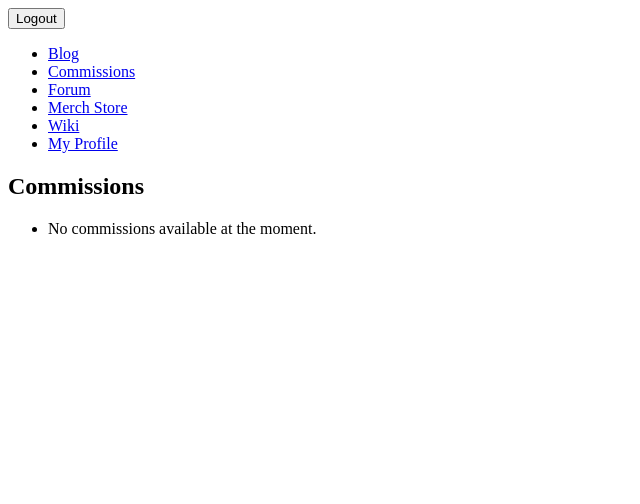
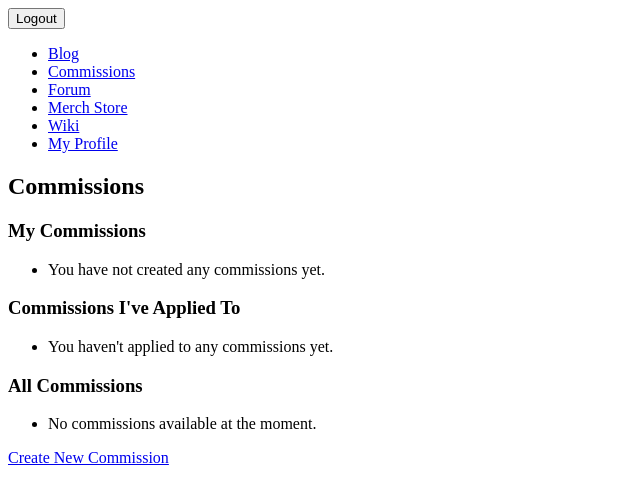
Before and after one commit to luckyst4rdolphin/hobbysite-c-group7, a Django app: page /commissions/list/ in a window 1280 px wide. Shown: the top 504 px of the page, without its empty margins (0-640 px from the left). Run offline with Django 5.2, Linux system fonts and the light colour scheme; the visitor is signed in with stand-in values (Sample User, id 1); data that the repository does not hold is empty.

Commit message:
modified commission_list

```diff
--- a/hobbysite/commissions/templates/commission_list.html
+++ b/hobbysite/commissions/templates/commission_list.html
@@ -2,6 +2,38 @@
 
 {% block content %}
 <h2>Commissions</h2>
+
+{% if user.is_authenticated %}
+    <h3>My Commissions</h3>
+    <ul>
+        {% for commission in my_commissions %}
+            <li>
+                <strong>{{ commission.title }}</strong><br>
+                Required: {{ commission.job_total_manpower_required }} people<br>
+                Posted on: {{ commission.created_on|date:"M d, Y" }}<br>
+                <a href="{% url 'commissions:commissions-detail' commission.pk %}">View details</a>
+            </li>
+        {% empty %}
+            <li>You have not created any commissions yet.</li>
+        {% endfor %}
+    </ul>
+
+    <h3>Commissions I've Applied To</h3>
+    <ul>
+        {% for commission in applied_commissions %}
+            <li>
+                <strong>{{ commission.title }}</strong><br>
+                Required: {{ commission.job_total_manpower_required }} people<br>
+                Posted on: {{ commission.created_on|date:"M d, Y" }}<br>
+                <a href="{% url 'commissions:commissions-detail' commission.pk %}">View details</a>
+            </li>
+        {% empty %}
+            <li>You haven't applied to any commissions yet.</li>
+        {% endfor %}
+    </ul>
+{% endif %}
+
+<h3>All Commissions</h3>
 <ul>
     {% for commission in commissions %}
         <li>
@@ -15,4 +47,7 @@
         <li>No commissions available at the moment.</li>
     {% endfor %}
 </ul>
+
+<p><a href="{% url 'commissions:commissions-create' %}">Create New Commission</a></p>
+
 {% endblock %}
```
Lines whose indentation alone changed are shown as unchanged.
